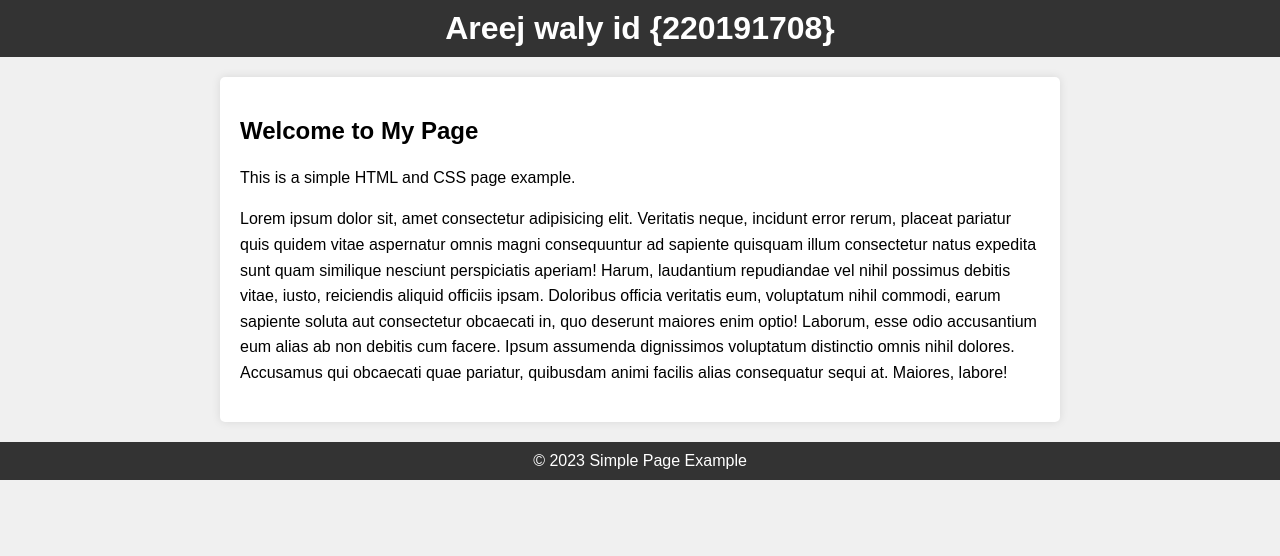
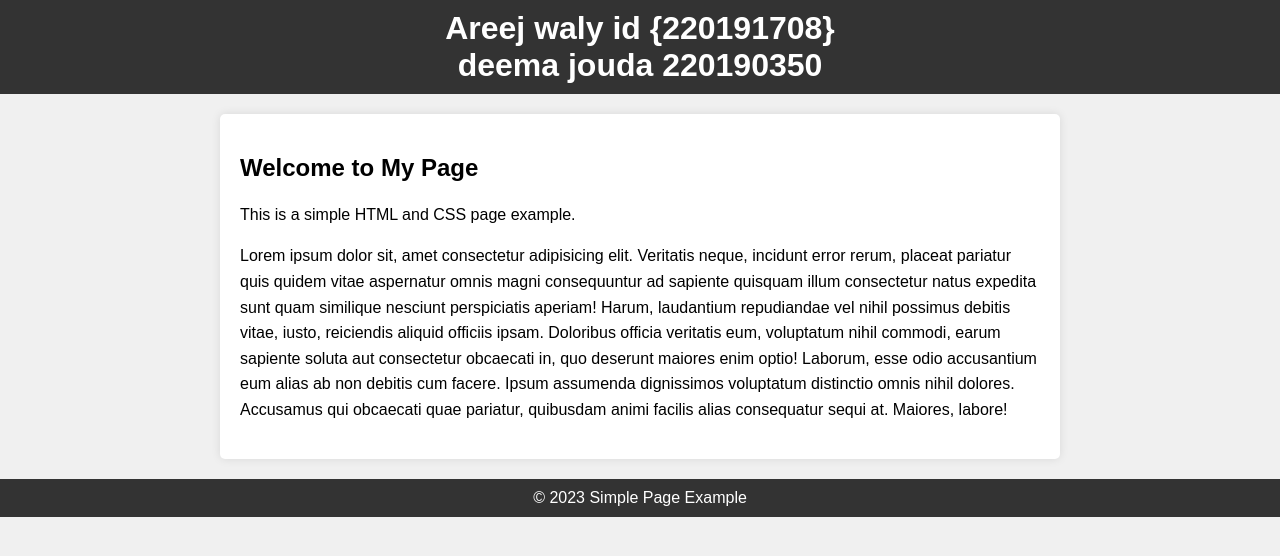
Before and after one commit to AreejWaly/My_Project, a plain HTML site: page index.html in a window 1280 px wide. Drawn offline with Linux system fonts and the light colour scheme.

Commit message:
Update by deema jouda

```diff
--- a/index.html
+++ b/index.html
@@ -48,10 +48,12 @@
 <body>
     <header>
         <h1>Areej waly id {220191708}</h1>
+        <h1>deema jouda   220190350</h1>
     </header>
     <div class="container">
         <h2>Welcome to My Page</h2>
         <p>This is a simple HTML and CSS page example.</p>
+
         <p>Lorem ipsum dolor sit, amet consectetur adipisicing elit. Veritatis neque, incidunt error rerum, placeat pariatur quis quidem vitae aspernatur omnis magni consequuntur ad sapiente quisquam illum consectetur natus expedita sunt quam similique nesciunt perspiciatis aperiam! Harum, laudantium repudiandae vel nihil possimus debitis vitae, iusto, reiciendis aliquid officiis ipsam. Doloribus officia veritatis eum, voluptatum nihil commodi, earum sapiente soluta aut consectetur obcaecati in, quo deserunt maiores enim optio! Laborum, esse odio accusantium eum alias ab non debitis cum facere. Ipsum assumenda dignissimos voluptatum distinctio omnis nihil dolores. Accusamus qui obcaecati quae pariatur, quibusdam animi facilis alias consequatur sequi at. Maiores, labore!</p>
     </div>
     <footer>
```
